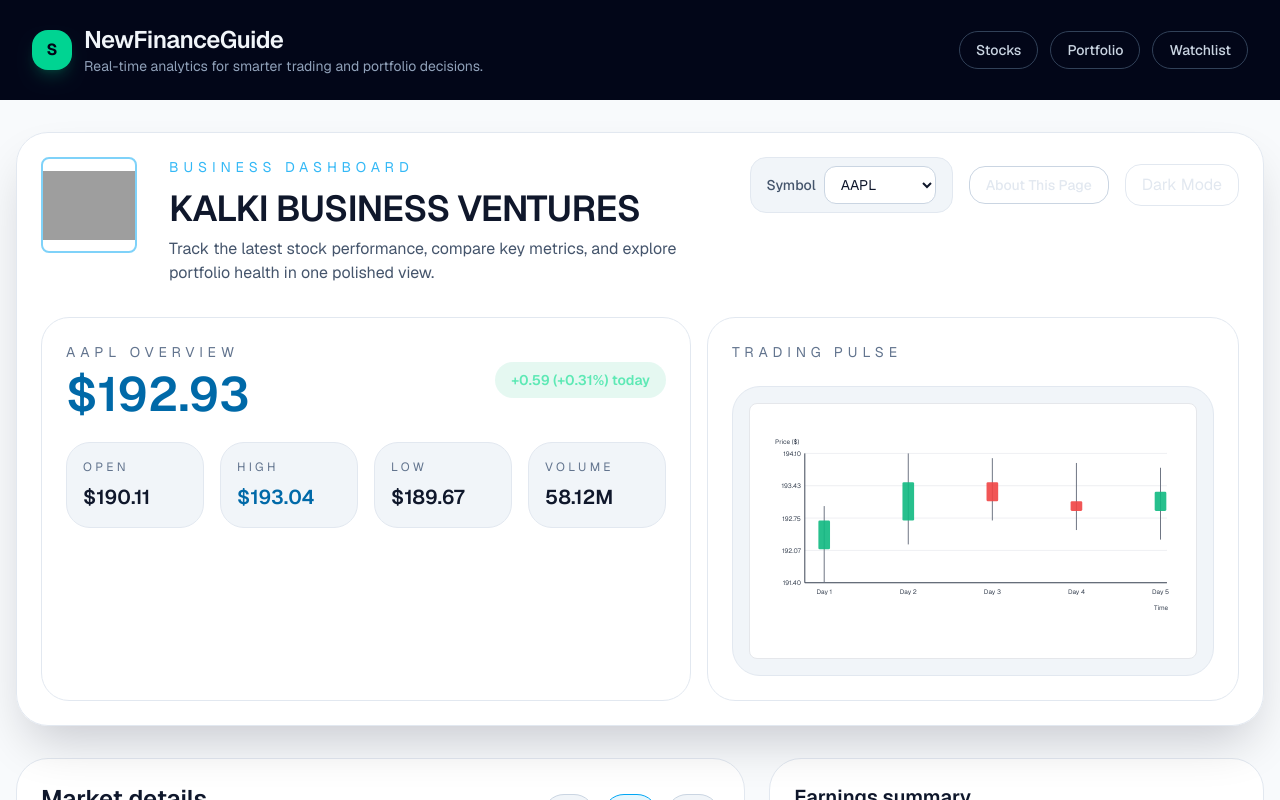
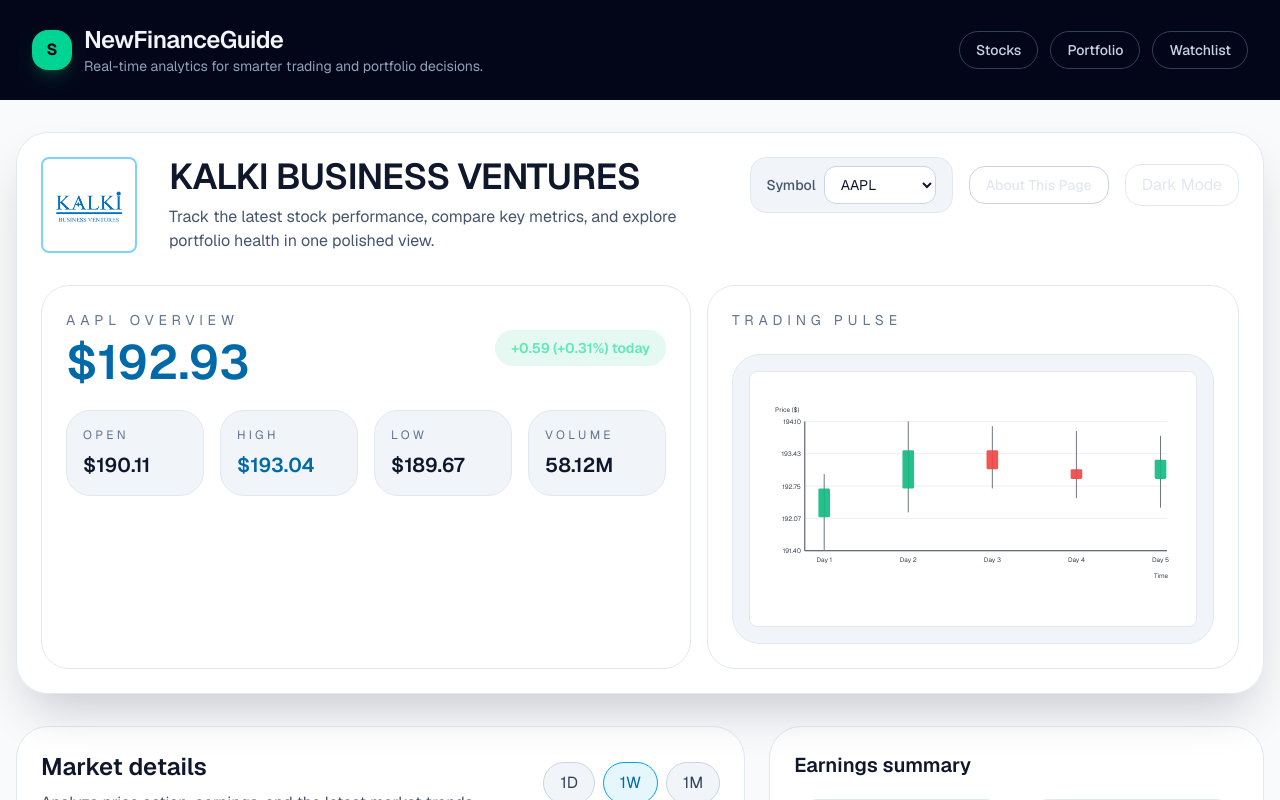
Before and after one commit to appcoder3-design/dashboard-app, a Next.js app: page / in a window 1280 px wide. Shown: the top 800 px of the page. Built offline with nearby package versions, Linux system fonts and the light colour scheme; grey boxes are pictures that could not be loaded.

Commit message:
Fix logo display and remove Business Dashboard label
- Removed onError fallback that was hiding the logo
- Removed 'Business Dashboard' label text above title
- Removed extra margin above title for cleaner layout
- Logo should now display from /images/logo.png without fallback

```diff
--- a/src/app/page.tsx
+++ b/src/app/page.tsx
@@ -78,14 +78,10 @@
                   src="/images/logo.png"
                   alt="KALKI Business Logo"
                   className="w-24 h-24 rounded-lg object-contain border-2 border-sky-500/50 dark:border-cyan-400/50"
-                  onError={(e) => {
-                    (e.target as HTMLImageElement).style.display = 'none';
-                  }}
                 />
               </div>
               <div className="flex-1">
-                <p className="text-sm uppercase tracking-[0.35em] text-sky-500/80">Business Dashboard</p>
-                <h1 className="mt-3 text-4xl font-semibold tracking-tight text-slate-900 dark:text-slate-100">KALKI BUSINESS VENTURES</h1>
+                <h1 className="mt-0 text-4xl font-semibold tracking-tight text-slate-900 dark:text-slate-100">KALKI BUSINESS VENTURES</h1>
                 <p className="mt-2 max-w-2xl text-slate-600 dark:text-slate-400">Track the latest stock performance, compare key metrics, and explore portfolio health in one polished view.</p>
               </div>
             </div>
```
Also changed, not shown: public/images/logo.png (renamed from public/images/Picture1.png).
